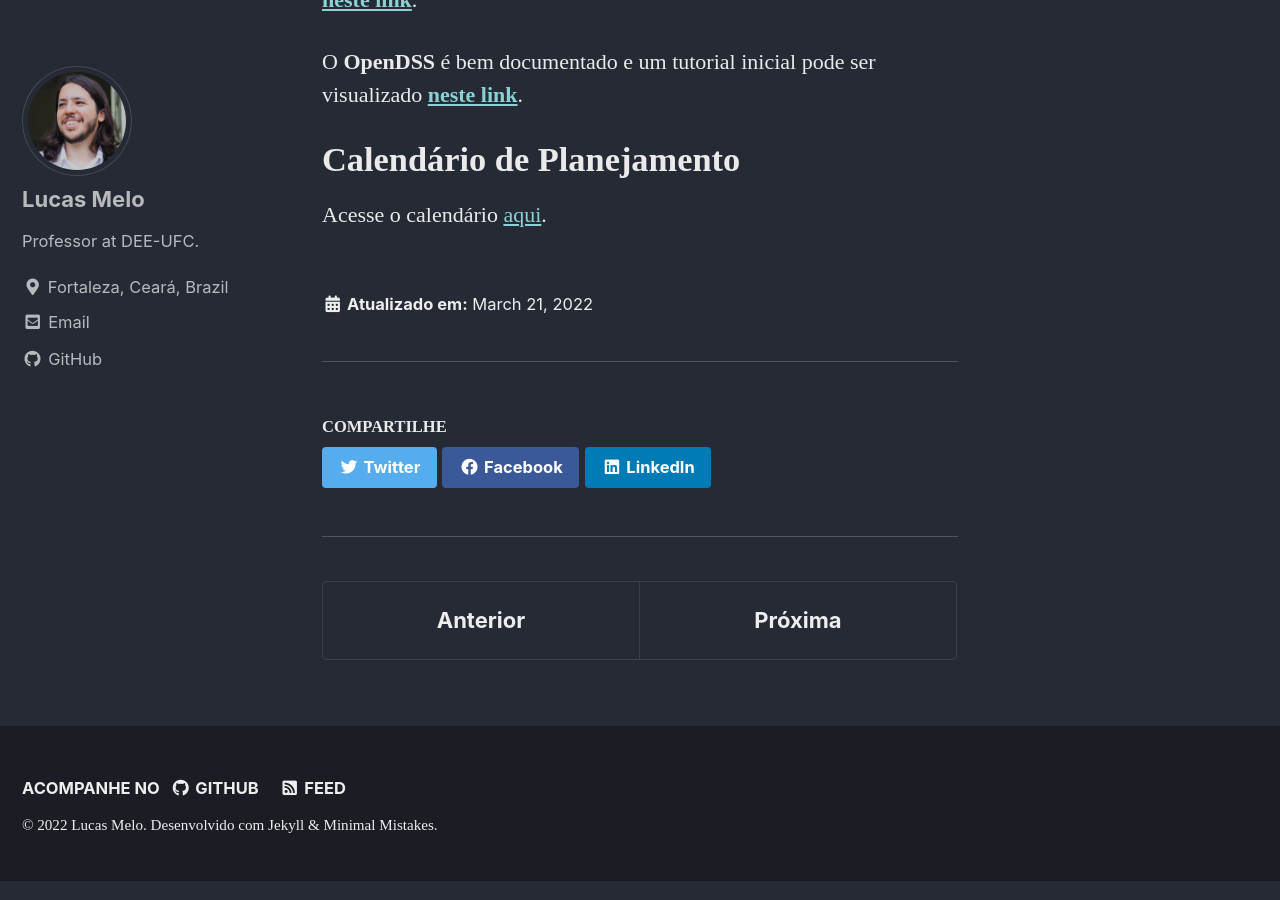
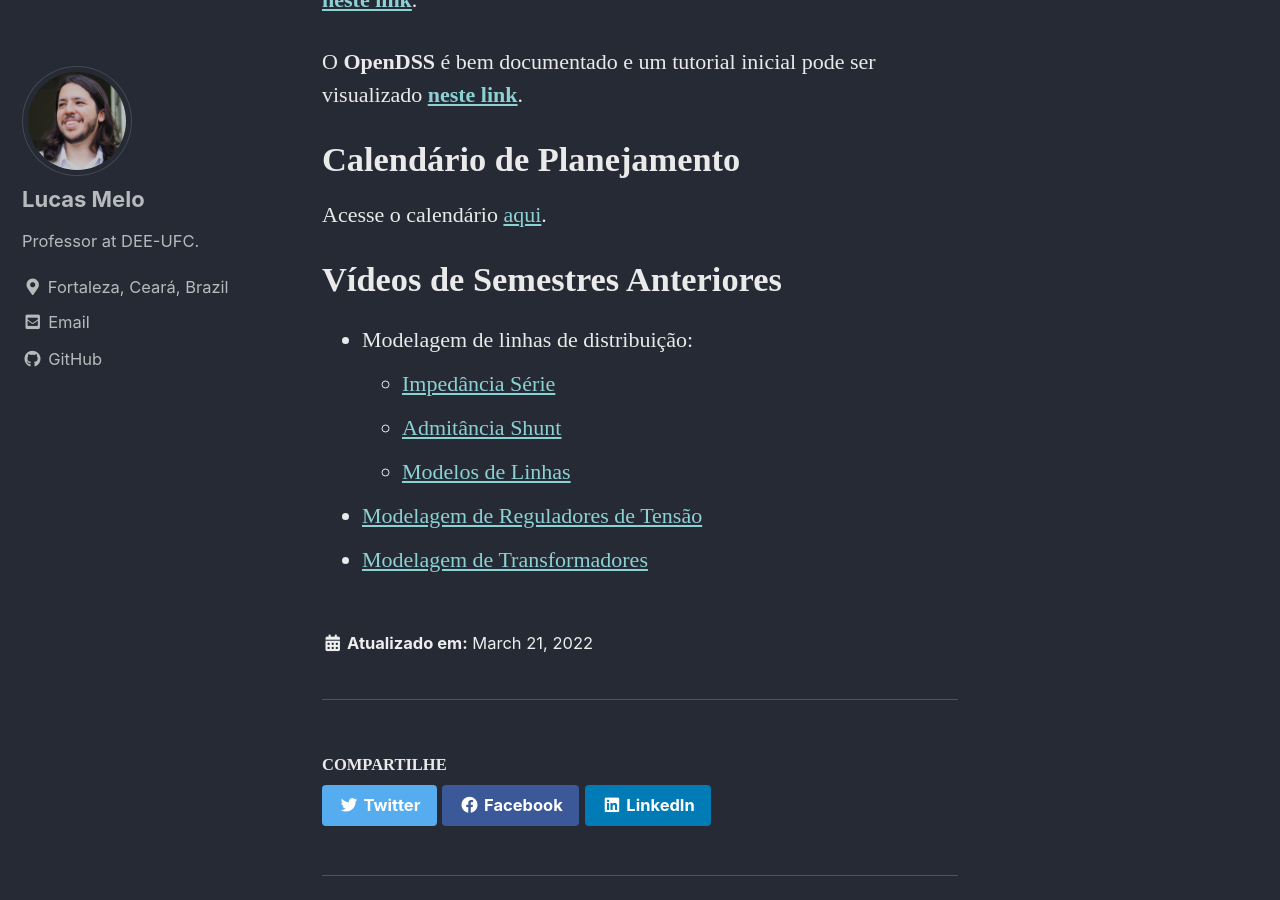
Before and after one commit to lucassm/lucassm.github.io, a Jekyll site: the page built from _teaching/DEE-2022-1/index.md, in a window 1280 px wide and 900 px high, scrolled down 5384 px. Built offline with Jekyll 4.4.1, drawn with Linux system fonts in a browser that asks for light colours; cached includes are drawn as plain includes; some web fonts are replaced; formulas are drawn with MathJax 3.

Commit message:
DEE-2022-1: Update

```diff
--- a/_teaching/DEE-2022-1/index.md
+++ b/_teaching/DEE-2022-1/index.md
@@ -123,3 +123,11 @@ O **OpenDSS** é bem documentado e um tutorial inicial pode ser visualizado [**n
 # Calendário de Planejamento
 
 Acesse o calendário [aqui](https://drive.google.com/file/d/1fs3JpeUzd_0VlVCt_5HYGn1W9Y-NzEfv/view?usp=drivesdk).
+
+# Vídeos de Semestres Anteriores
+- Modelagem de linhas de distribuição:
+    - [Impedância Série](https://drive.google.com/drive/folders/1coUzvw3b9cKnqgP-pVKJ25pZNJLIoq4_?usp=sharing)
+    - [Admitância Shunt](https://drive.google.com/drive/folders/176P4AAe_QcHbeI0HXqxDAkitPLr0W2T8?usp=sharing)
+    - [Modelos de Linhas](https://drive.google.com/drive/folders/1HJUdGJ3Z2dioXq8RZLwgqipSIlwax2aE?usp=sharing)
+- [Modelagem de Reguladores de Tensão](https://drive.google.com/drive/folders/1YMsBClc5oAdJ_N3hFYdBVfYznLDod6x0?usp=sharing)
+- [Modelagem de Transformadores](https://drive.google.com/drive/folders/1H3tmPrGJWro6__Fv_MdMCb66GDWTwzfp?usp=sharing)
```
Also changed, not shown: _talks/2022-04-18.md (+5 -4 lines), _teaching/DEE-2022-1/Unidade-02/index.md (+8 -3 lines).
